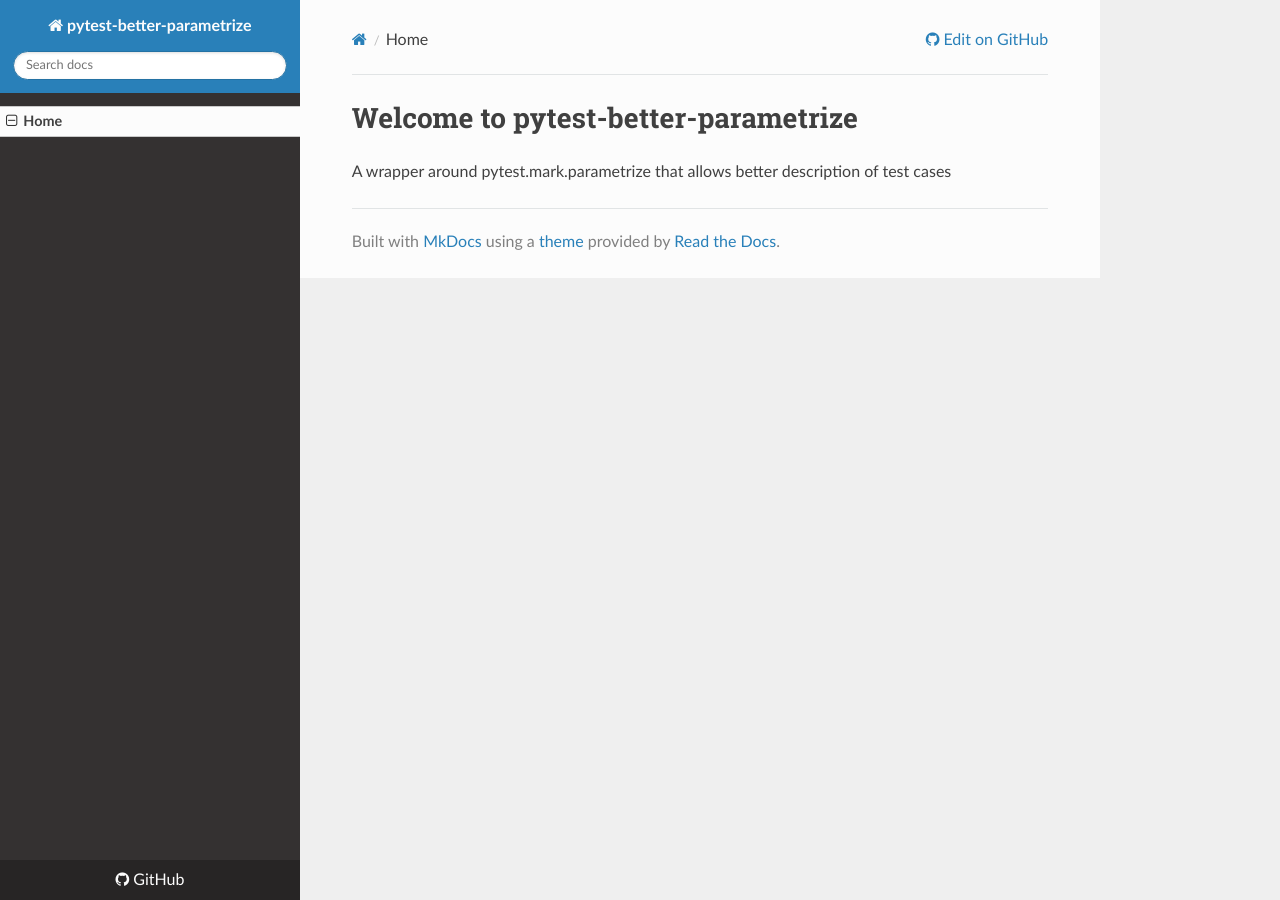
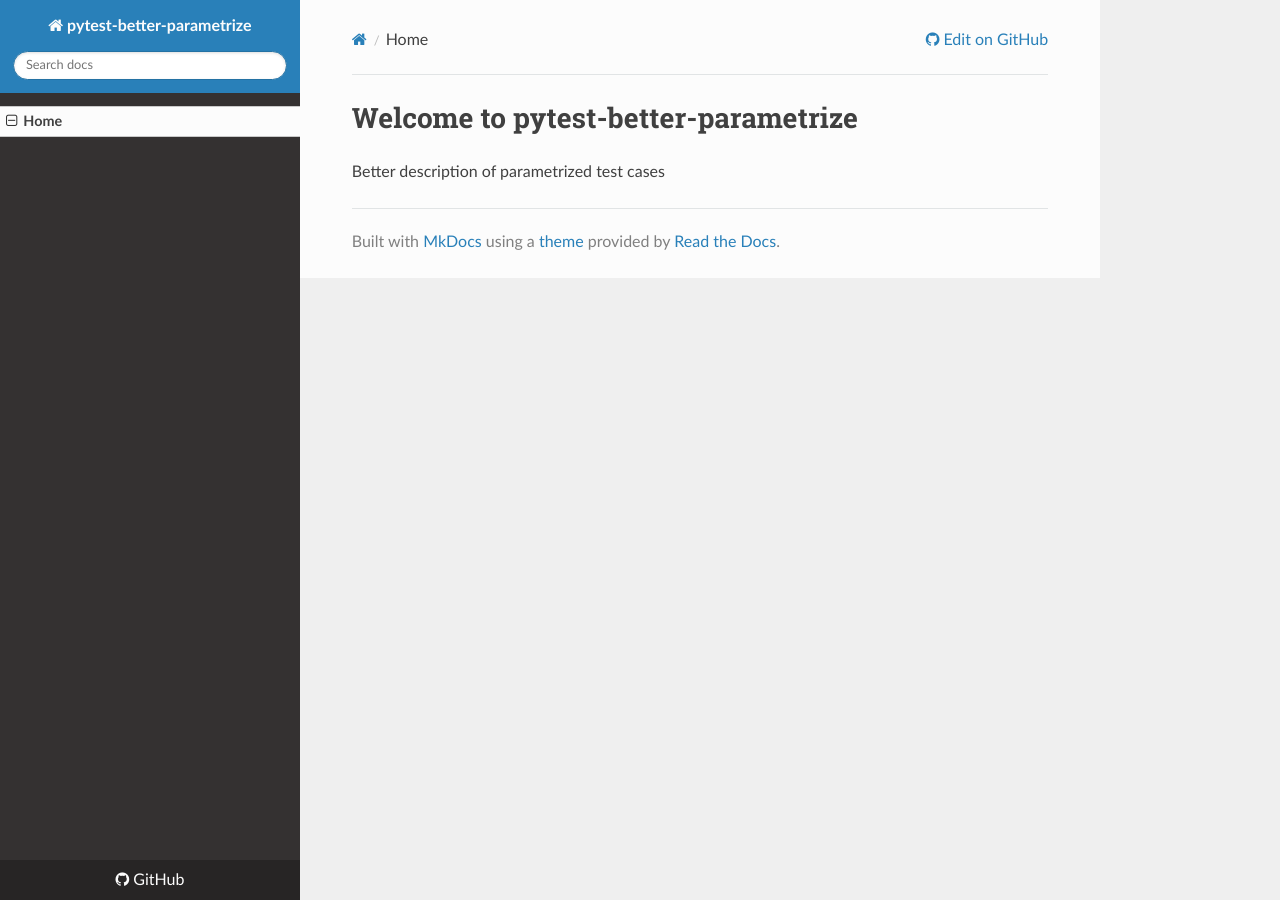
Before and after one commit to binnev/pytest-better-parametrize, an MkDocs documentation site: the page built from docs/index.md, in a window 1280 px wide. Built offline with MkDocs 1.6.1, drawn with Linux system fonts in a browser that asks for light colours; nearby versions of some CDN libraries.

Commit message:
docs: new intro

```diff
--- a/docs/index.md
+++ b/docs/index.md
@@ -1,3 +1,3 @@
 # Welcome to pytest-better-parametrize
 
-A wrapper around pytest.mark.parametrize that allows better description of test cases
+Better description of parametrized test cases
```
